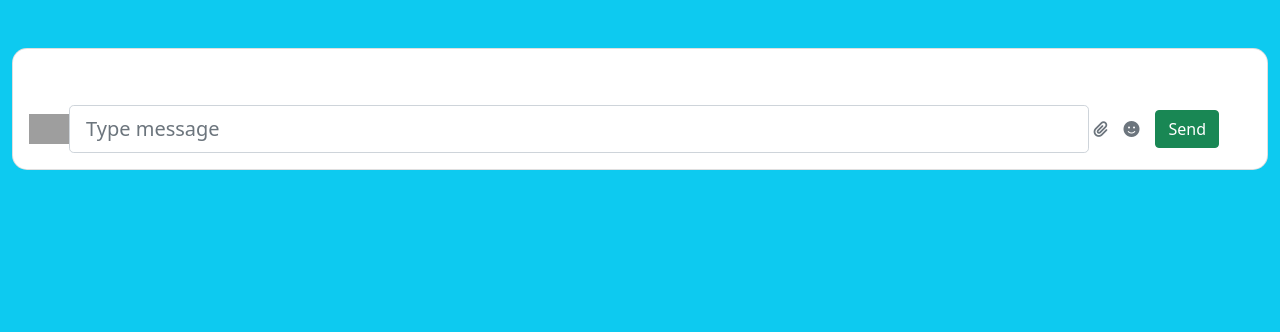
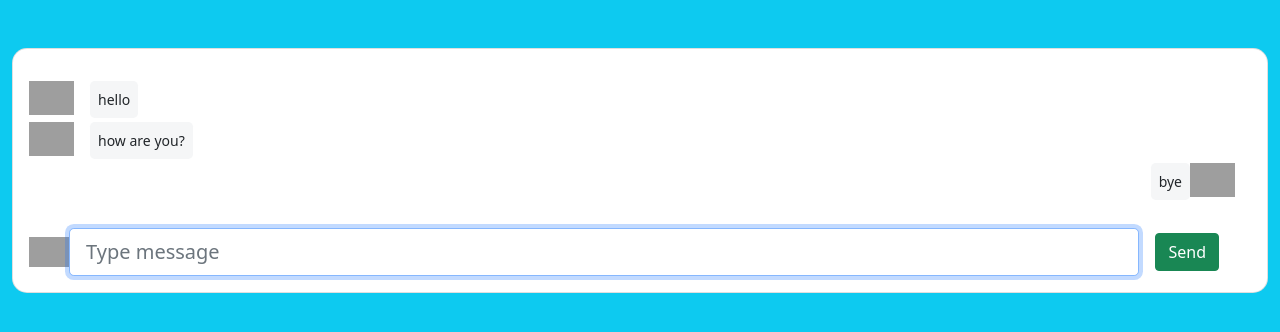
Before and after one commit to AndyTrias/chatApp, a Flask app: page /chat in a window 1280 px wide. Shown: the part 54-386 px from the top of the page. Run offline with Flask 2, Linux system fonts and the light colour scheme; a user stored in the database is signed in; some libraries are stand-ins or nearby versions; grey boxes are pictures that could not be loaded.

Commit message:
chat understanding

```diff
--- a/chatapp/models.py
+++ b/chatapp/models.py
@@ -22,10 +22,12 @@ class Contacts(db.Model):
     name = db.Column(db.String, nullable=False)
     contact_id = db.Column(db.Integer, nullable=False)
 
+
 class Chat(db.Model):
     id = db.Column(db.Integer, primary_key=True)
     chatWith = db.Column(db.Integer, db.ForeignKey("user.id"))
     messages = db.relationship("Message", backref="chat", lazy=True)
+
 
 class Message(db.Model):
     id = db.Column(db.Integer, primary_key=True)
--- a/chatapp/static/socket.js
+++ b/chatapp/static/socket.js
@@ -1,19 +1,26 @@
 let socket = io();
-socket.on('connect', function() {
-        socket.emit("evento", "hello");
+
+
+
+document.addEventListener("DOMContentLoaded", function (){
+    let input = document.querySelector("#message");
+    document.querySelector("#sendmsg").addEventListener("click", function(){
+        socket.emit("chatMessage", input.value);
+        input.value = ""
+    })
+
+    socket.addEventListener("message", function (msg) {
+        console.log(msg);
+        // let p = document.createElement("p");
+        // p.className = "small p-2 ms-3 mb-1 rounded-3";
+        // p.innerHTML = msg;
+        // document.querySelector("#chats").appendChild(p);
+
     });
-
-socket.addEventListener("mensaje", function (msg){
-    //alert(msg);
 
 })
 
-document.addEventListener("DOMContentLoaded", function (){
-    document.querySelector(".enviar").addEventListener("click", function(){
-        let message = document.querySelector("#mensaje").value;
-        socket.emit("mensaje", message);
-    })
-})
+
 
 
 /* $(document).ready(function(){
--- a/chatapp/templates/chat.html
+++ b/chatapp/templates/chat.html
@@ -6,43 +6,56 @@
     <div class="card" id="chat3" style="border-radius: 15px;">
         <div class="card-body">
             <div>
-            <div class="pt-3 pe-3" data-mdb-perfect-scrollbar="true">
-                {% for chat in contact.chat %}
-                {% if chat.chatWith.id == user.id %}
-                {% for message in chat.messages %}
-                {% if message.sentBy.id == user.id %}
+                <div class="pt-3 pe-3" id = "chats" data-mdb-perfect-scrollbar="true">
+{#                    {% for chat in contact.chat %}#}
+{#                    {% if chat.chatWith.id == user.id %}}#}
+{#                    {% for message in chat.messages %}#}
+{#                    {% if message.sentBy.id == user.id %}#}
+{##}
+                    <div class="d-flex flex-row justify-content-start">
+                        <img src="https://mdbcdn.b-cdn.net/img/Photos/new-templates/bootstrap-chat/ava6-bg.webp"
+                            alt="avatar 1" style="width: 45px; height: 100%;">
+                        <div>
+                            <p class="small p-2 ms-3 mb-1 rounded-3" style="background-color: #f5f6f7;">hello</p>
+{#                            <p class="small p-2 ms-3 mb-1 rounded-3" style="background-color: #f5f6f7;">{{message.content}}</p>#}
+{#                            <p class="small ms-3 mb-3 rounded-3 text-muted float-end">{{message.sentAt}}</p>#}
+                        </div>
+                    </div>
 
                     <div class="d-flex flex-row justify-content-start">
                         <img src="https://mdbcdn.b-cdn.net/img/Photos/new-templates/bootstrap-chat/ava6-bg.webp"
                             alt="avatar 1" style="width: 45px; height: 100%;">
                         <div>
-                        <p class="small p-2 ms-3 mb-1 rounded-3" style="background-color: #f5f6f7;">{{message.content}}</p>
-                        <p class="small ms-3 mb-3 rounded-3 text-muted float-end">{{message.sentAt}}</p>
+                            <p class="small p-2 ms-3 mb-1 rounded-3" style="background-color: #f5f6f7;">how are you?</p>
+{#                            <p class="small p-2 ms-3 mb-1 rounded-3" style="background-color: #f5f6f7;">{{message.content}}</p>#}
+{#                            <p class="small ms-3 mb-3 rounded-3 text-muted float-end">{{message.sentAt}}</p>#}
                         </div>
                     </div>
 
-                {% else %}
+{#                    {% else %}#}
 
                     <div class="d-flex flex-row justify-content-end">
                         <div>
-                        <p class="small p-2 me-3 mb-1 rounded-3" style="background-color: blue;">{{message.content}}</p>
-                        <p class="small me-3 mb-3 rounded-3 text-muted float-end">{{message.sentAt}}</p>
+                            <p class="small p-2 ms-3 mb-1 rounded-3" style="background-color: #f5f6f7;">bye</p>
+{#                            <p class="small p-2 me-3 mb-1 rounded-3" style="background-color: blue;">{{message.content}}</p>#}
+{#                            <p class="small me-3 mb-3 rounded-3 text-muted float-end">{{message.sentAt}}</p>#}
                         </div>
                         <img src="https://mdbcdn.b-cdn.net/img/Photos/new-templates/bootstrap-chat/ava6-bg.webp"
                             alt="avatar 1" style="width: 45px; height: 100%;">
+                    </div>
 
-                {% endif %}
-                {% endfor %}
-                {% endif %}
-                {% endfor %}
+{#                    {% endif %}#}
+{#                    {% endfor %}#}
+{#                    {% endif %}#}
+{#                    {% endfor %}#}
 
                     <div class="text-muted d-flex justify-content-start align-items-center pe-3 pt-3 mt-2">
                         <img src="https://mdbcdn.b-cdn.net/img/Photos/new-templates/bootstrap-chat/ava6-bg.webp" alt="avatar 3"
                             style="width: 40px; height: 100%;">
-                    <input type="text" class="form-control form-control-lg" id="mensaje" placeholder="Type message">
-                    <a class="ms-1 text-muted" href="#!"><i class="fas fa-paperclip"></i></a>
-                    <a class="ms-3 text-muted" href="#!"><i class="fas fa-smile"></i></a>
-                    <button class="ms-3 btn btn-success enviar">Send</button>
+                        <input type="text" class="form-control form-control-lg" autofocus placeholder="Type message">
+    {#                    <a class="ms-1 text-muted" href="#"><i class="fas fa-paperclip"></i></a>#}
+    {#                    <a class="ms-3 text-muted" href="#"><i class="fas fa-smile"></i></a>#}
+                        <button class="ms-3 btn btn-success" id = "sendmsg">Send</button>
                     </div>
 
                 </div>
--- a/chatapp/templates/layout.html
+++ b/chatapp/templates/layout.html
@@ -12,8 +12,6 @@
     <!-- Get icons from Bootstrap -->
     <link rel="stylesheet" href="https://cdn.jsdelivr.net/npm/bootstrap-icons@1.8.1/font/bootstrap-icons.css">
 
-    <!-- Set title -->
-{#    <link rel="icon" href="https://www.w3.org/2000/svg">#}
 
     <script src="https://kit.fontawesome.com/e2a2fac99f.js" crossorigin="anonymous"></script>
     <link src="../static/styles.css" rel="stylesheet">
--- a/chatapp/views.py
+++ b/chatapp/views.py
@@ -1,4 +1,3 @@
-import socket
 from flask import Blueprint, flash, render_template, redirect, request, session, url_for,jsonify
 from flask_login import login_required, login_user, logout_user, current_user
 from chatapp.models import User, Contacts
@@ -8,63 +7,6 @@ views = Blueprint("views", __name__)
 
 
 # Login required redirects to register
-
-
-a = {}
-b = {}
-
-b = {
-    "id" : 2,
-    "name" : "Jane",
-    "phone" : "0987654321",
-    "created" : "2021-01-01 00:00:00",
-    "chats" : [
-        {
-            "id" : 1,
-            "chatWith" : a,
-            "messages" : [
-                {
-                    "id" : 1,
-                    "content" : "Hello",
-                    "sentBy" : a,
-                    "sentTo" : b,
-                    "sentAt" : "2021-01-01 00:00:00"
-                }
-            ]
-        }
-    ],
-    "contacts" : [ a ]
-}
-
-a = {
-    "id" : 1,
-    "name" : "John",
-    "phone" : "1234567890",
-    "created" : "2021-01-01 00:00:00",
-    "chats" : [
-        {
-            "id" : 1,
-            "chatWith" : b,
-            "messages" : [
-                {
-                    "id" : 1,
-                    "content" : "Hello",
-                    "sentBy" : a,
-                    "sentTo" : b,
-                    "sentAt" : "2021-01-01 00:00:00"
-                },
-                {
-                    "id" : 2,
-                    "content" : "Hi",
-                    "sentBy" : b,
-                    "sentTo" : a,
-                    "sentAt" : "2021-01-01 00:00:00"
-                }
-            ]
-        }
-    ],
-    "contacts" : [ b, b, b ]
-}
 @views.route("/")
 @login_required
 def index():
@@ -76,6 +18,7 @@ def index():
 def chat():
     contact = request.form.get("contact")
     return render_template('chat.html', contact=contact, user=current_user)
+
 
 @views.route("/log", methods=["GET", "POST"])
 def log():
```
Also changed, not shown: chatapp/events.py (+5 -2 lines), chatapp/templates/index.html (+15 -16 lines). Lines whose indentation alone changed are shown as unchanged.
